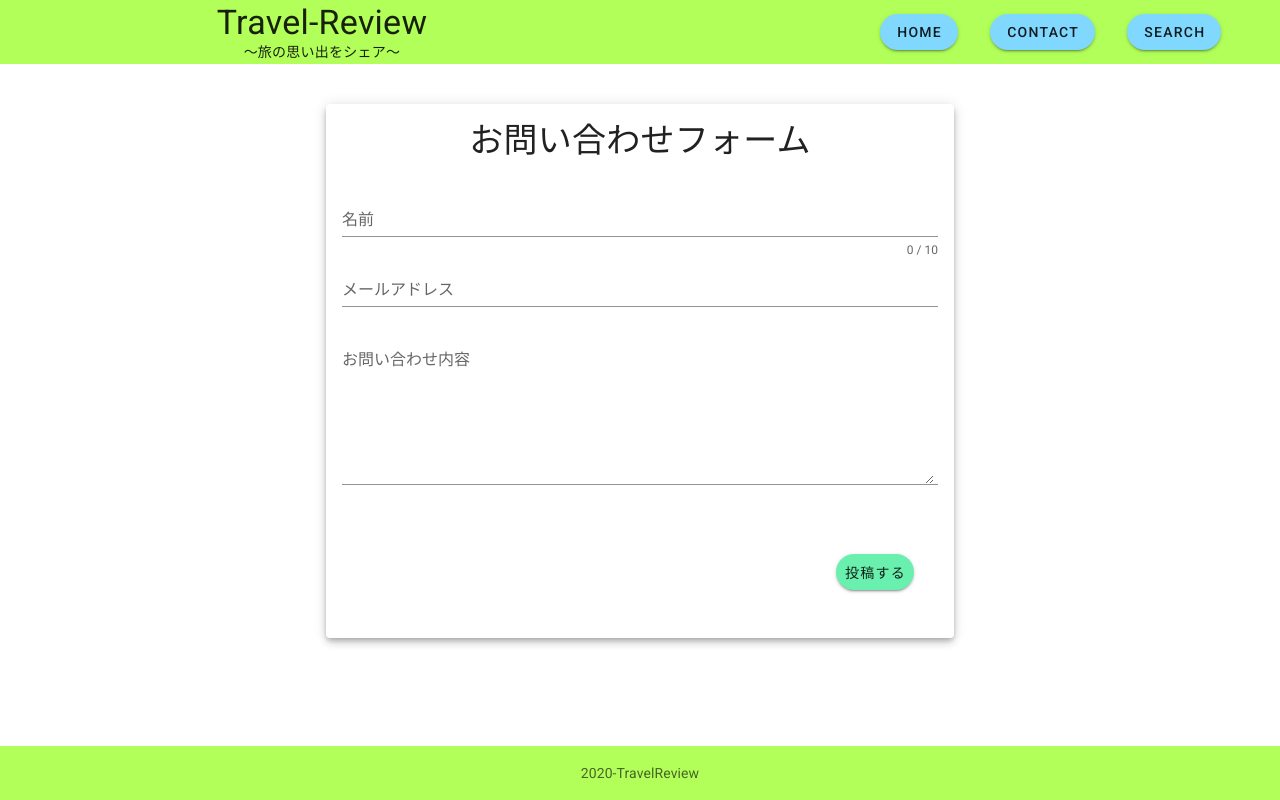
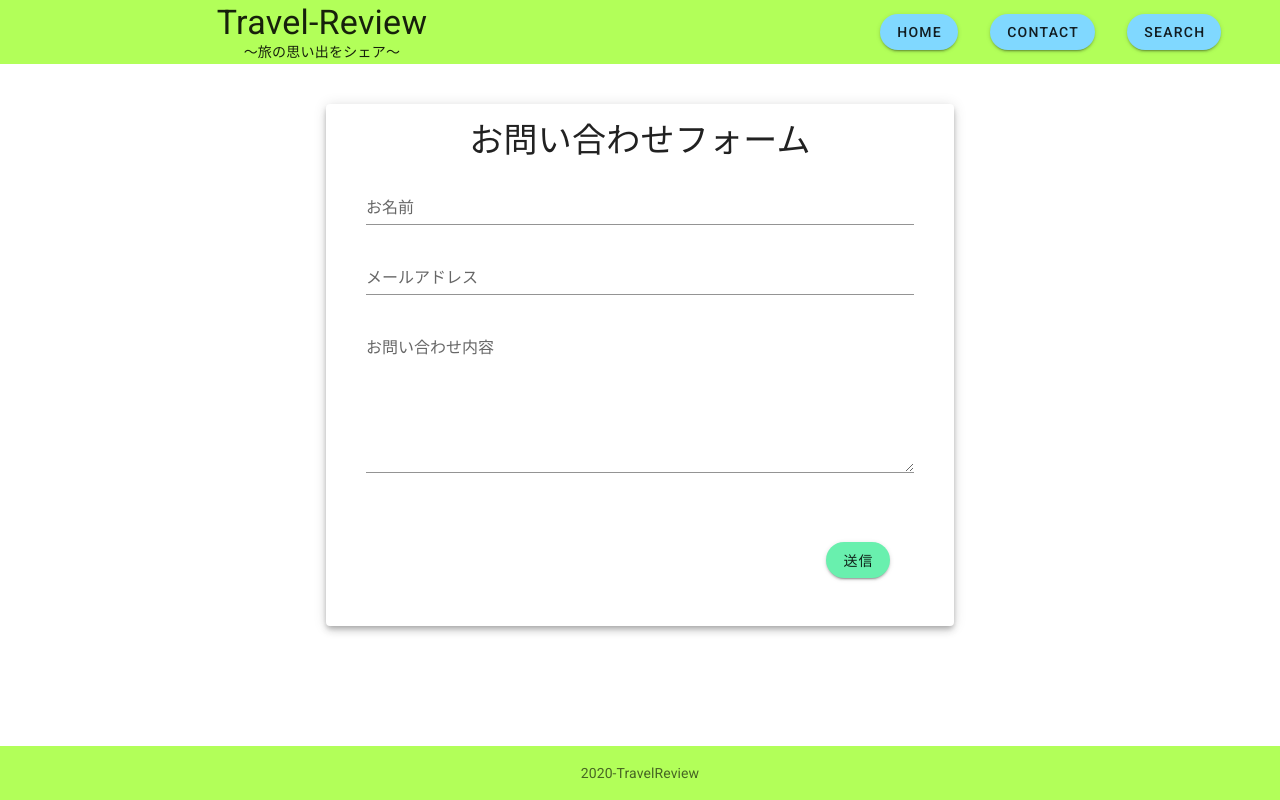
Before and after one commit to Naoki0722/vue-travel, a Vue app: page /contact in a window 1280 px wide. Built offline with nearby package versions, Linux system fonts and the light colour scheme; what v-scroll-lock would draw is missing.

Commit message:
20201222_2

```diff
--- a/public/index.html
+++ b/public/index.html
@@ -14,10 +14,11 @@
       <strong>We're sorry but <%= htmlWebpackPlugin.options.title %> doesn't work properly without JavaScript enabled. Please enable it to continue.</strong>
     </noscript>
     <div id="app">
-      <form name="contact" netlify netlify-honeypot="bot-field" hidden>
+      <form name="contact2" netlify netlify-honeypot="bot-field" hidden>
         <input type="text" name="name" />
         <input type="email" name="email" />
-        <textarea name="content"></textarea>
+        <textarea name="message"></textarea>
+        <input type="text" name="bot-field" />
       </form>
     </div>
     <!-- built files will be auto injected -->
--- a/src/views/Contact.vue
+++ b/src/views/Contact.vue
@@ -10,11 +10,11 @@
         class="mx-auto"
       >
         <v-card
-          class="mx-auto mt-10"
+          class="mx-auto mt-10 px-10"
           elevation="5"
         >
           <v-card-title class="d-block text-center display-1">お問い合わせフォーム</v-card-title>
-          <v-form
+          <!-- <v-form
             ref="form"
             v-model="valid"
             lazy-validation
@@ -22,7 +22,6 @@
             name="contact"
             @submit.prevent="onSubmit"
           >
-          <input type="hidden" name="form-name" value="contact" />
             <v-text-field
               v-model="name"
               name="name"
@@ -52,7 +51,7 @@
             ></v-textarea>
             <v-card-actions>
                 <v-spacer></v-spacer>
-                <!-- <v-btn
+                <v-btn
                   rounded
                   color="green accent-2"
                   class="mr-4 my-10"
@@ -61,22 +60,45 @@
                   @click="loader = 'loading'"
                 >
                   投稿する
-                </v-btn> -->
-                <v-btn
-                  rounded
-                  color="green accent-2"
-                  class="mr-4 my-10"
-                  type="submit"
-                >
-                  投稿する
                 </v-btn>
             </v-card-actions>
-          </v-form>
-          <form name="contact" netlify netlify-honeypot="bot-field" hidden>
+          </v-form> -->
+          <v-text-field
+            v-model="name"
+            label="お名前"
+            required
+          />
+          <v-text-field
+            v-model="email"
+            label="メールアドレス"
+            required
+          />
+          <v-textarea
+            v-model="message"
+            label="お問い合わせ内容"
+          />
+          <v-text-field
+            v-model="botfield"
+            label="人間は入力しないでください"
+            v-show="false"
+          />
+          <v-card-actions>
+            <v-spacer></v-spacer>
+            <v-btn
+            rounded
+            color="green accent-2"
+            class="mr-4 my-10"
+            @click="submit"
+            >
+              送信
+            </v-btn>
+          </v-card-actions>
+
+          <!-- <form name="contact" netlify netlify-honeypot="bot-field" hidden>
             <input type="text" name="name" />
             <input type="email" name="email" />
-            <textarea name="content"></textarea>
-          </form>
+            <textarea name="message"></textarea>
+          </form> -->
         </v-card>
       </v-col>
     </v-row>
@@ -88,11 +110,11 @@ import axios from 'axios'
 export default {
   data() {
     return {
-      loader: null,
-      loading: false,
+      // loader: null,
+      // loading: false,
       name: "",
       email: "",
-      content: ""
+      message: ""
 
     }
   },
@@ -118,13 +140,12 @@ export default {
   //   },
   // },
   methods: {
-    onSubmit() {
+    async submit() {
       const params = new URLSearchParams()
-      params.append('form-name', 'contact')
+      params.append('form-name', 'contact2')
       params.append('name', this.name)
       params.append('email', this.email)
-      params.append('content', this.content)
-      console.log(params.getAll('message'))
+      params.append('content', this.message)
 
       axios
         .post('/', params)
```
